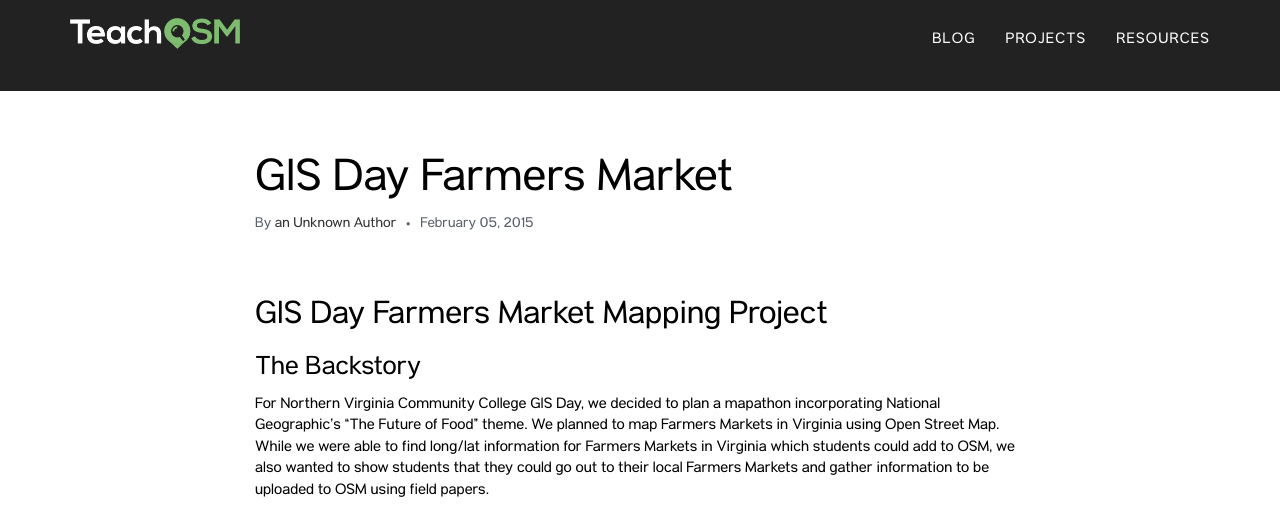
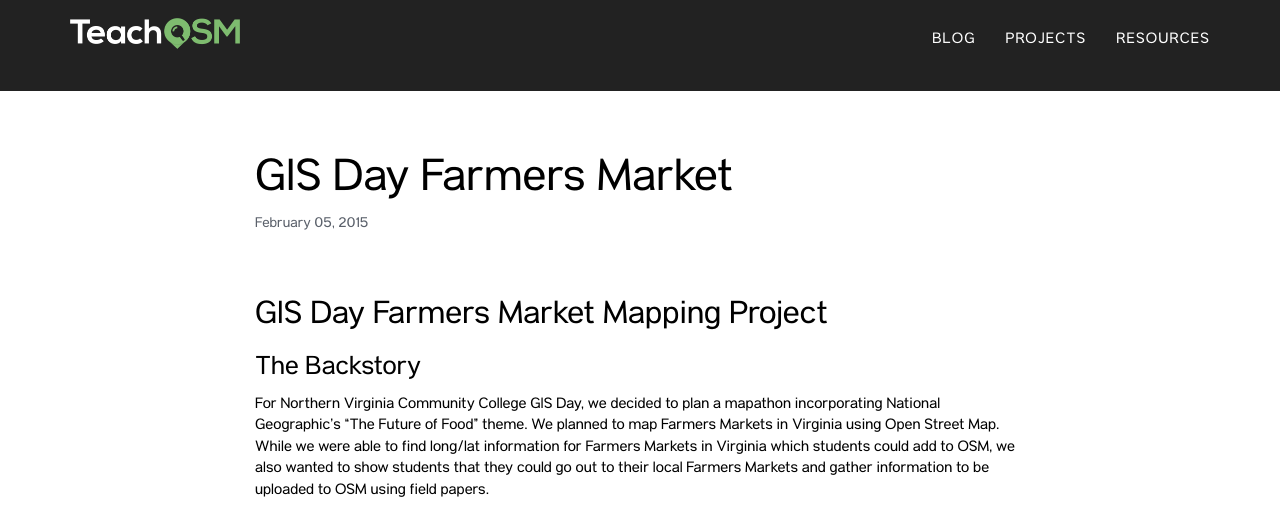
Before and after one commit to GeoSurge/teachosm, a Jekyll site: the page built from collections/_posts/2015-02-05-farmers.md, in a window 1280 px wide and 1400 px high. Shown: the top 520 px of the window. Built offline with Jekyll 4.4.1, drawn with Linux system fonts in a browser that asks for light colours.

Commit message:
hide author if none on blog

```diff
--- a/_layouts/post.html
+++ b/_layouts/post.html
@@ -8,11 +8,13 @@
         <div class="blog-post-title">
           {{ page.title}}
         </div>
+        {% if page.author %}
         <span class="blog-post-by-line">
           <span>By </span>
-          <span class="blog-post-author">{% if page.author %}{{ page.author }}{% else %}{{ "an Unknown Author" }}{% endif %}</span>
+          <span class="blog-post-author">{{ page.author }}</span>
         </span>
         <span class="blog-post-bullet">&nbsp;&#8226;&nbsp;</span>
+        {% endif %}
         {% if page.date %}
         <span class="blog-post-date">{{ page.date | date: "%B %d, %Y" }}</span>
         {% endif %}
--- a/_sass/blog.scss
+++ b/_sass/blog.scss
@@ -142,4 +142,8 @@
     font-size: 1.4rem;
     font-weight: normal;
   }
+
+  img {
+    max-width: 100%;
+  }
 }
--- a/collections/_posts/2015-02-05-farmers.md
+++ b/collections/_posts/2015-02-05-farmers.md
@@ -13,7 +13,7 @@ For Northern Virginia Community College GIS Day, we decided to plan a mapathon i
 ### The Mapping Challenge
 
 The first step was to print a map from the [field papers website](http://fieldpapers.org/) which would include the location of a local Farmers Market.  Once the map was printed, a NOVA instructor was able to write information directly onto the printed map including street address and names of buildings in the same area as the Farmers Market.
-![field_paper1001.jpg](./assets/images/blog/Market_Field_Paper.jpg)
+![field_paper1001.jpg](/assets/images/blog/Market_Field_Paper.jpg)
 After the information was gathered, the paper map was converted to a jpeg file and then uploaded using the field papers website.  Once the map was uploaded, information was easily added to OSM.
 
 ### The Workflow
```
